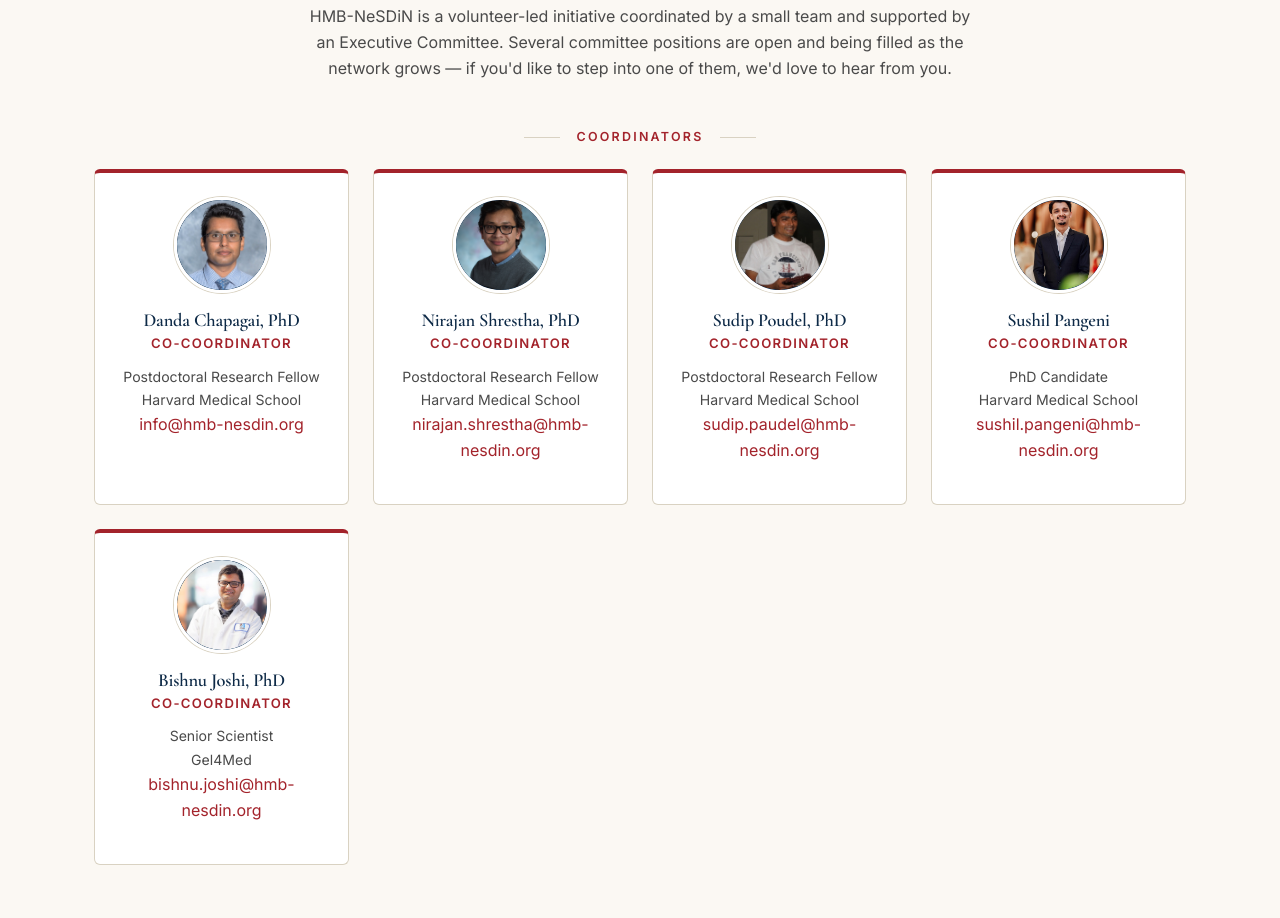
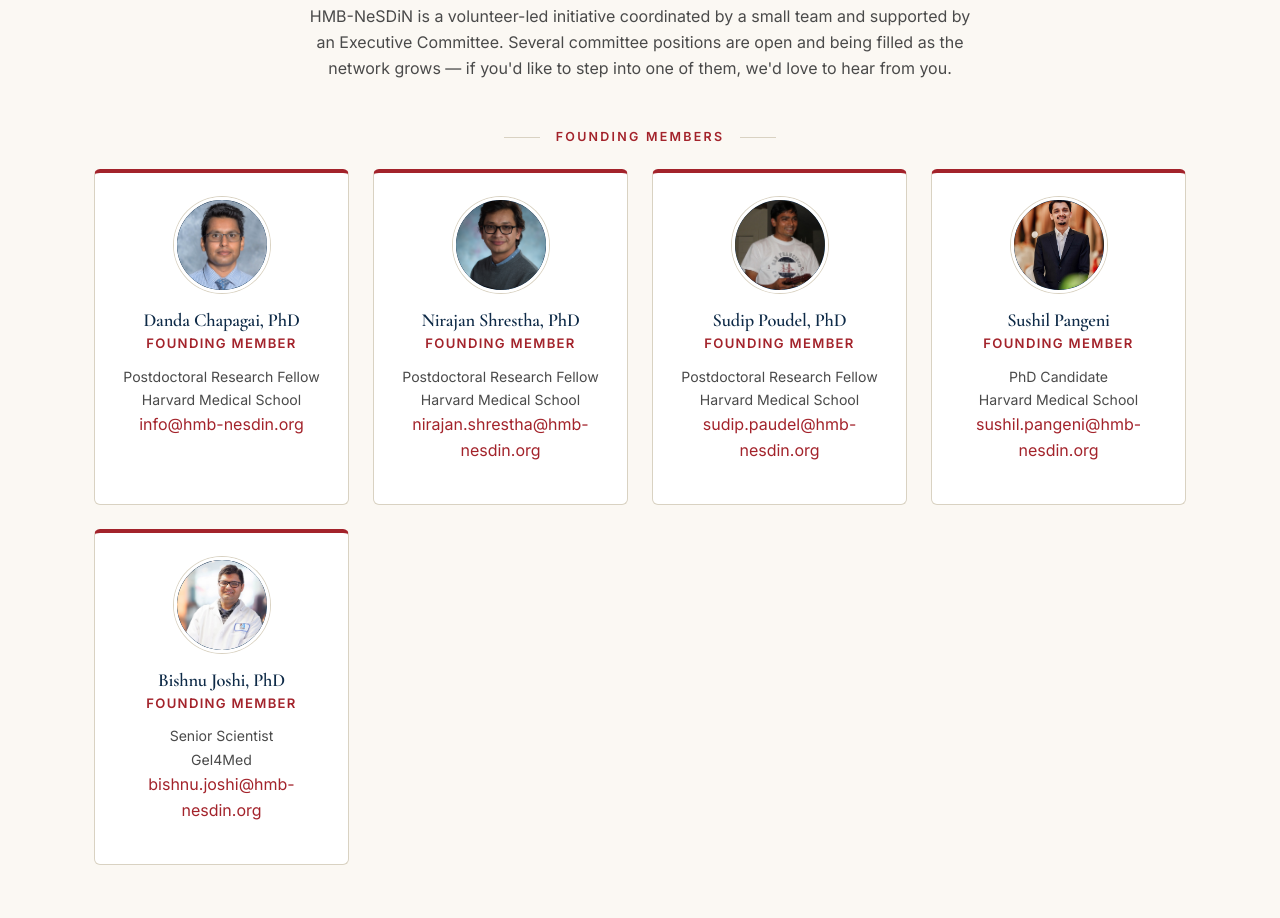
Before and after one commit to hmb-nesdin/nesdin-network, a plain HTML site: page index.html in a window 1280 px wide. Shown: the part 1980-2898 px from the top of the page. Drawn offline with nearby package versions, Linux system fonts and the light colour scheme.

Commit message:
Update index.html

```diff
--- a/index.html
+++ b/index.html
@@ -788,36 +788,36 @@
         </p>
       </div>
 
-      <h3 class="subgroup-title reveal">Coordinators</h3>
+      <h3 class="subgroup-title reveal">Founding Members</h3>
       <div class="team">
         <div class="member reveal" style="border-top: 4px solid var(--crimson);">
           <div class="avatar" aria-hidden="true">DC<img src="photos/danda.jpg" alt="" onerror="this.remove()"/></div>
           <h3>Danda Chapagai, PhD</h3>
-          <p class="role">Co-Coordinator</p>
+          <p class="role">Founding Member</p>
           <p class="affil">Postdoctoral Research Fellow<br/>Harvard Medical School<p><a href="mailto:info@hmb-nesdin.org">info@hmb-nesdin.org</a></p>
         </div>
         <div class="member reveal" style="border-top: 4px solid var(--crimson);">
           <div class="avatar" aria-hidden="true">NS<img src="photos/nirajan.jpg" alt="" onerror="this.remove()"/></div>
           <h3>Nirajan Shrestha, PhD</h3>
-          <p class="role">Co-Coordinator</p>
+          <p class="role">Founding Member</p>
           <p class="affil">Postdoctoral Research Fellow<br/>Harvard Medical School<p><a href="mailto:nirajan.shrestha@hmb-nesdin.org">nirajan.shrestha@hmb-nesdin.org</a></p>
         </div>
         <div class="member reveal" style="border-top: 4px solid var(--crimson);">
           <div class="avatar" aria-hidden="true">SuP<img src="photos/sudip.jpg" alt="" onerror="this.remove()"/></div>
           <h3>Sudip Poudel, PhD</h3>
-          <p class="role">Co-Coordinator</p>
+          <p class="role">Founding Member</p>
           <p class="affil">Postdoctoral Research Fellow<br/>Harvard Medical School<p><a href="mailto:sudip.paudel@hmb-nesdin.org">sudip.paudel@hmb-nesdin.org</a></p>
         </div>
         <div class="member reveal" style="border-top: 4px solid var(--crimson);">
           <div class="avatar" aria-hidden="true">ShP<img src="photos/sushil.jpg" alt="" onerror="this.remove()"/></div>
           <h3>Sushil Pangeni</h3>
-          <p class="role">Co-Coordinator</p>
+          <p class="role">Founding Member</p>
           <p class="affil">PhD Candidate<br/>Harvard Medical School<p><a href="mailto:sushil.pangeni@hmb-nesdin.org">sushil.pangeni@hmb-nesdin.org</a></p>
         </div>
         <div class="member reveal" style="border-top: 4px solid var(--crimson);">
           <div class="avatar" aria-hidden="true">BJ<img src="photos/bishnu.jpg" alt="" onerror="this.remove()"/></div>
           <h3>Bishnu Joshi, PhD</h3>
-          <p class="role">Co-Coordinator</p>
+          <p class="role">Founding Member</p>
           <p class="affil">Senior Scientist<br/>Gel4Med<p><a href="mailto:bishnu.joshi@hmb-nesdin.org">bishnu.joshi@hmb-nesdin.org</a></p>
         </div>
       </div>
```
